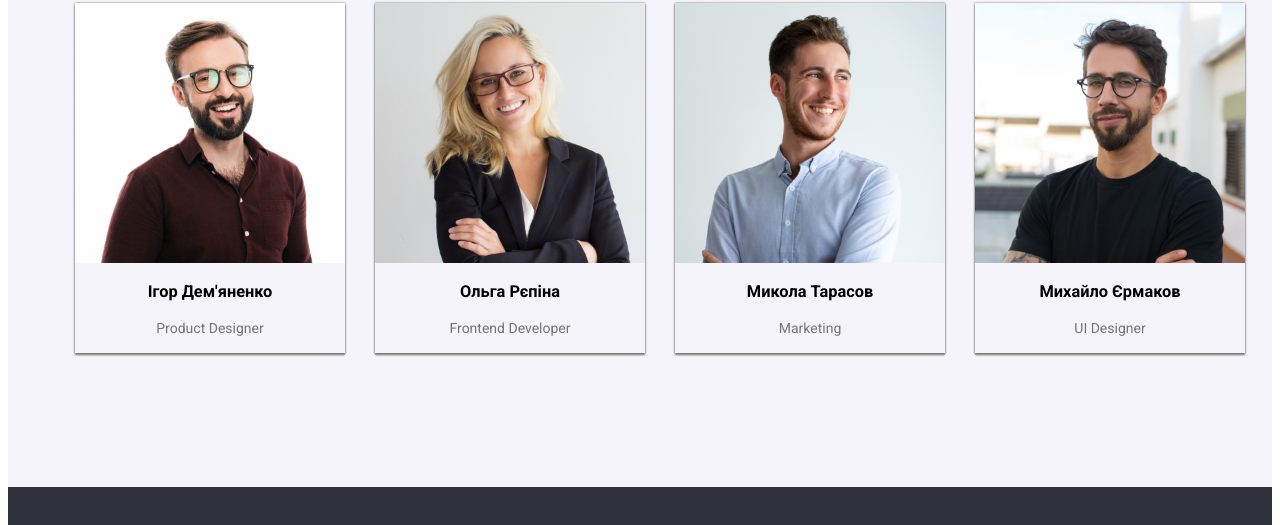
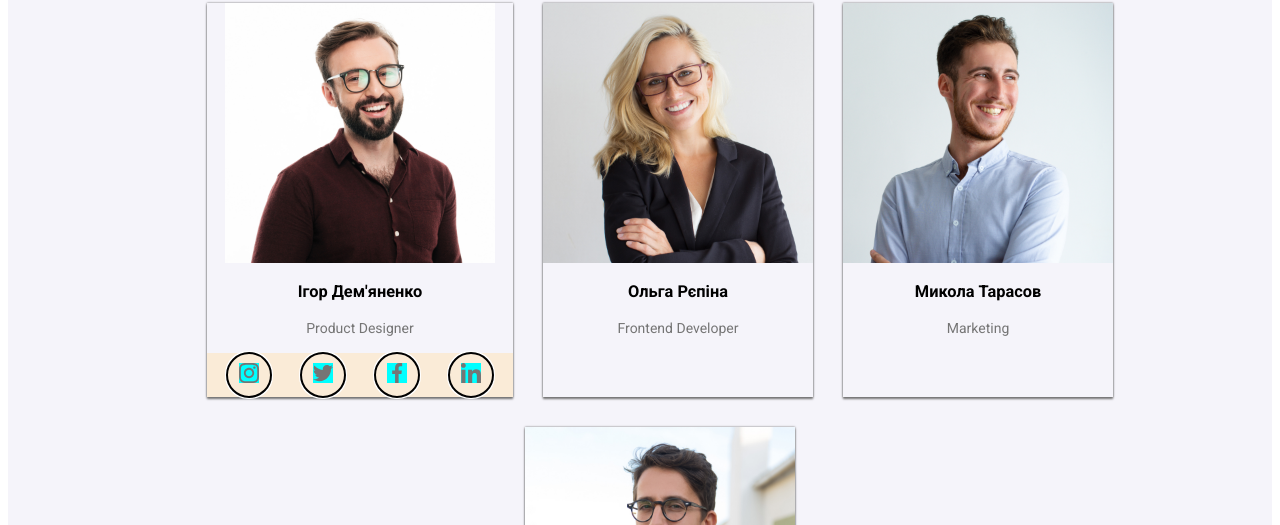
Before and after one commit to Splinter1978/WebStudio_mentor, a plain HTML site: page index.html in a window 1280 px wide. Shown: the part 1764-2289 px from the top of the page. Drawn offline with Linux system fonts and the light colour scheme.

Commit message:
symbols added

```diff
--- a/css/stiles.css
+++ b/css/stiles.css
@@ -24,6 +24,9 @@ h2 {
 a, button, .button-selector {
   cursor: pointer;
 }
+a {
+  text-decoration: none;
+}
 .button-selector:hover {
   background-color: var(--color-blue);
 }
@@ -44,15 +47,16 @@ nav ul {
   justify-content: flex-start;
   column-gap: 50px;
 }
+.nav-item {
+  position: relative;
+}
 .nav a, nav a:visited {
   color: var(--color-black);
-  text-decoration: none;
-  position: relative;
 }
-nav a:hover, nav a:active {
+nav a:hover {
   color: var(--color-blue);
 }
-.nav a::after {
+.nav-item::after {
     content: '';
   /* Важно, чтобы псевдоэлемент был виден */
   position: absolute;
@@ -62,7 +66,21 @@ nav a:hover, nav a:active {
   background-color: var(--color-blue);
   bottom: 0;
   left: 0;
+  /* ... базовые свойства ... */
+  transform: scaleX(0);
+  /* Линия изначально не видна */
+  transform-origin: bottom right;
+  /* Начальная точка анимации справа */
+  transition: transform 0.25s ease-out;
+  /* Плавный переход */
 }
+.nav-item:hover::after {
+  transform: scaleX(1);
+  /* При наведении линия полностью проявляется */
+  transform-origin: bottom left;
+  /* Анимация идет слева направо */
+}
+
 .logo a, .logo a:visited {
   font-family: 'Raleway';
   font-size: 26px;
@@ -199,3 +217,44 @@ footer {
 footer p:hover {
 color: var(--color-white);
 }
+
+.social {
+  display: flex;
+   list-style-type: none;
+  justify-content: center;
+  align-items: center;
+height: 44px;
+width: 306px;
+margin: 0 auto;
+padding: 0;
+background-color: antiquewhite;
+gap: 5px;
+}
+.socnet {
+  background-color: aqua;
+  height: 20px;
+  width: 20px;
+  fill: #757575;
+}
+.social>li {
+  height: 44px;
+  width: 44px;
+  padding: 0px;
+  margin: 0px;
+border-radius: 100%;
+overflow: hidden;
+display: flex;
+justify-content: center;
+align-items: center;
+outline: auto;
+}
+.social>li:hover {
+  background-color: #2196f3;
+}
+.socnet:hover {
+  fill: #eeeeee;
+}
+use {
+  margin: 0;
+  padding: 0;
+}
--- a/index.html
+++ b/index.html
@@ -20,14 +20,13 @@
     <header>
       <div class="container">
         <h1 class="logo">
-          <a href="./index.html">
+          <a href="https://splinter1978.github.io/WebStudio_mentor/">
             <b>Web<span>Studio</span></b>
           </a>
-
         </h1>
         <nav>
           <ul>
-            <li>
+            <li class="nav-item">
               <a href="#">Студія</a>
             </li>
             <li>
@@ -103,11 +102,38 @@
               <img src="./imgs/img 1.jpg" alt="Ігор Дем'яненко" />
               <h3>Ігор Дем'яненко</h3>
               <p>Product Designer</p>
+              <ul class="social">
+                <li>
+                  <a href="">
+                    <svg class="socnet">
+                      <use
+                        xlink:href="./symbol-defs.svg#icon-instagram-2"
+                      ></use></svg></a>
+                </li>
+                <li>
+                  <a href="">
+                    <svg class="socnet">
+                      <use xlink:href="./symbol-defs.svg#icon-twitter-1" /></svg></a>
+                </li>
+                <li>
+                  <a href=""
+                    ><svg class="socnet">
+                      <use
+                        xlink:href="./symbol-defs.svg#icon-facebook-1"/></svg></a>
+                </li>
+                <li>
+                  <a href=""
+                    ><svg class="socnet">
+                      <use
+                        xlink:href="./symbol-defs.svg#icon-linkedin-1"/></svg></a>
+                </li>
+              </ul>
             </li>
             <li class="team-card">
               <img src="./imgs/img 2.jpg" alt="Ольга Рєпіна" />
               <h3>Ольга Рєпіна</h3>
               <p>Frontend Developer</p>
+
             </li>
             <li class="team-card">
               <img src="./imgs/img 3.jpg" alt="Микола Тарасов" />
```
Also changed, not shown: symbol-defs.svg (added). Lines whose indentation alone changed are shown as unchanged.
